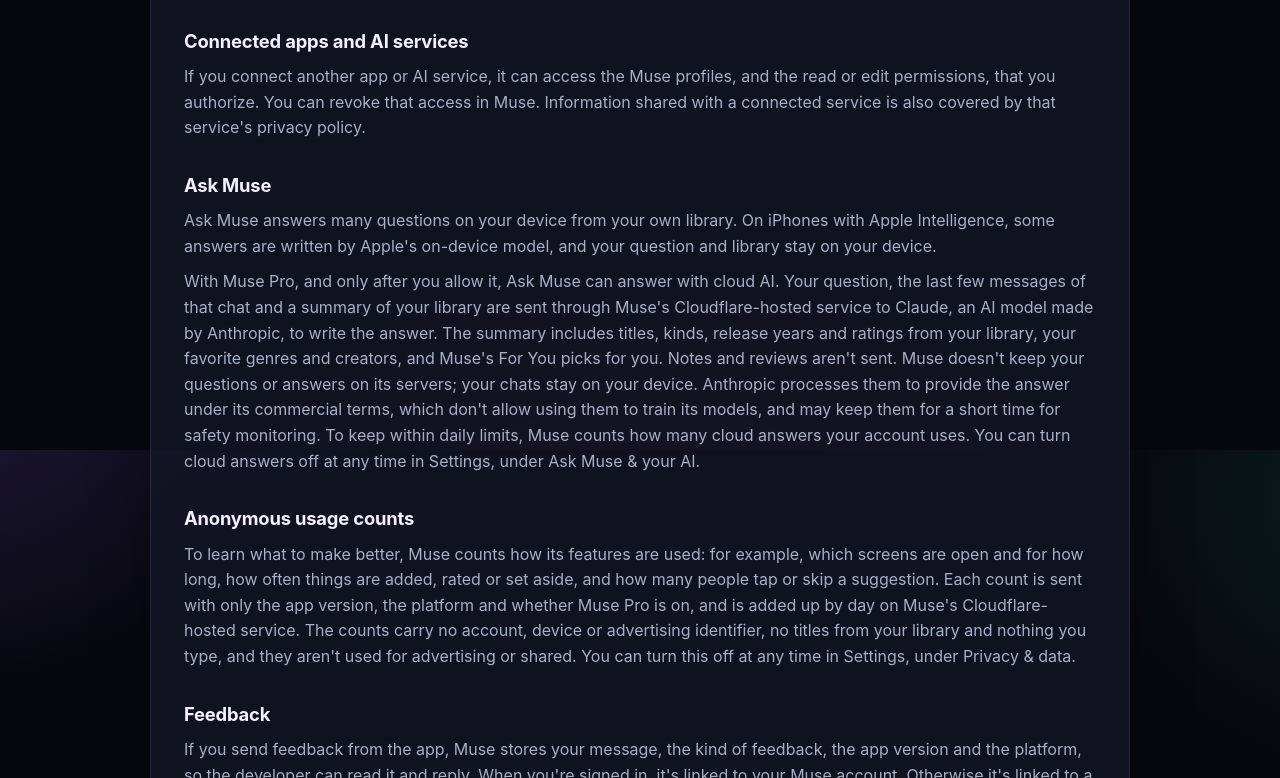
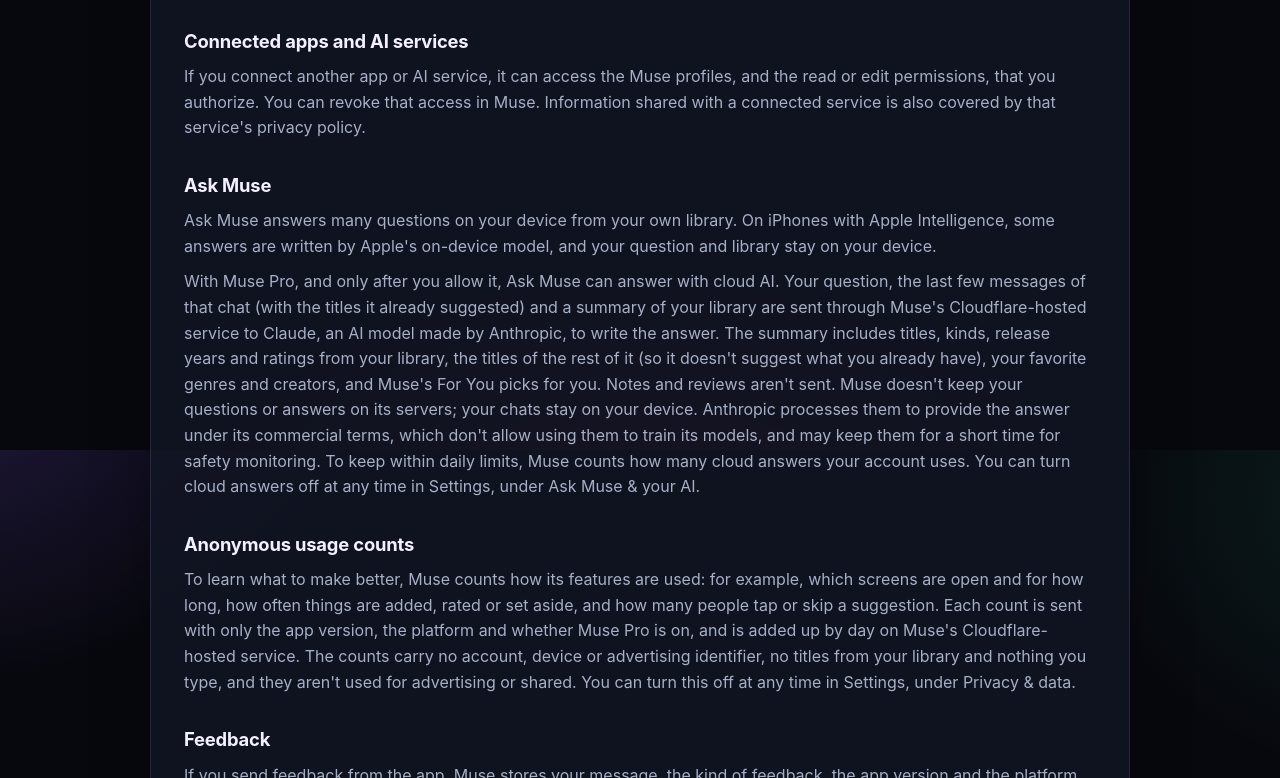
Before and after one commit to jasonmuse/muse-media-tracker-support, a plain HTML site: page privacy.html in a window 1280 px wide. Shown: the part 1950-2728 px from the top of the page. Drawn offline with Linux system fonts and the light colour scheme.

Commit message:
Privacy: Ask Muse's cloud answers also get the rest of your library's titles, and what the chat suggested
For jasonmuse/muse-media-tracker#68 (ten picks, More picks, Think harder never repeats).

Co-Authored-By: Claude Opus 5.5 <noreply@anthropic.com>
Claude-Session: https://claude.ai/code/session_01HhL4JrMRAdcVxqyVRjtLE2

```diff
--- a/privacy.html
+++ b/privacy.html
@@ -33,7 +33,7 @@
           <div>
             <p class="eyebrow">Muse Shelf</p>
             <h1 id="page-title">Privacy Policy</h1>
-            <p class="updated">Last updated: November 22, 2026</p>
+            <p class="updated">Last updated: November 23, 2026</p>
             <span class="formerly">Formerly Muse Media Tracker</span>
           </div>
         </section>
@@ -153,10 +153,12 @@
           </p>
           <p>
             With Muse Pro, and only after you allow it, Ask Muse can answer with cloud AI. Your
-            question, the last few messages of that chat and a summary of your library are sent
-            through Muse's Cloudflare-hosted service to Claude, an AI model made by Anthropic, to
-            write the answer. The summary includes titles, kinds, release years and ratings from
-            your library, your favorite genres and creators, and Muse's For You picks for you.
+            question, the last few messages of that chat (with the titles it already suggested)
+            and a summary of your library are sent through Muse's Cloudflare-hosted service to
+            Claude, an AI model made by Anthropic, to write the answer. The summary includes
+            titles, kinds, release years and ratings from your library, the titles of the rest of
+            it (so it doesn't suggest what you already have), your favorite genres and creators,
+            and Muse's For You picks for you.
             Notes and reviews aren't sent. Muse doesn't keep your questions or answers on its
             servers; your chats stay on your device. Anthropic processes them to provide the
             answer under its commercial terms, which don't allow using them to train its models,
```
